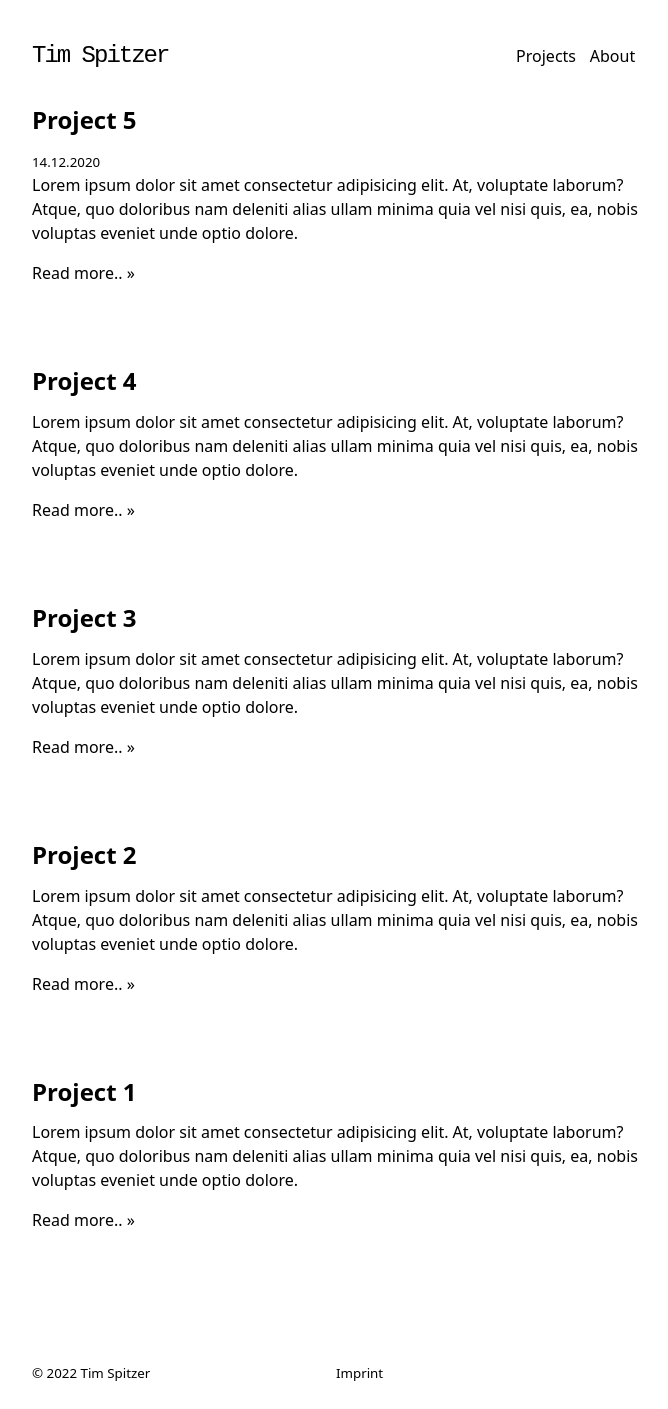
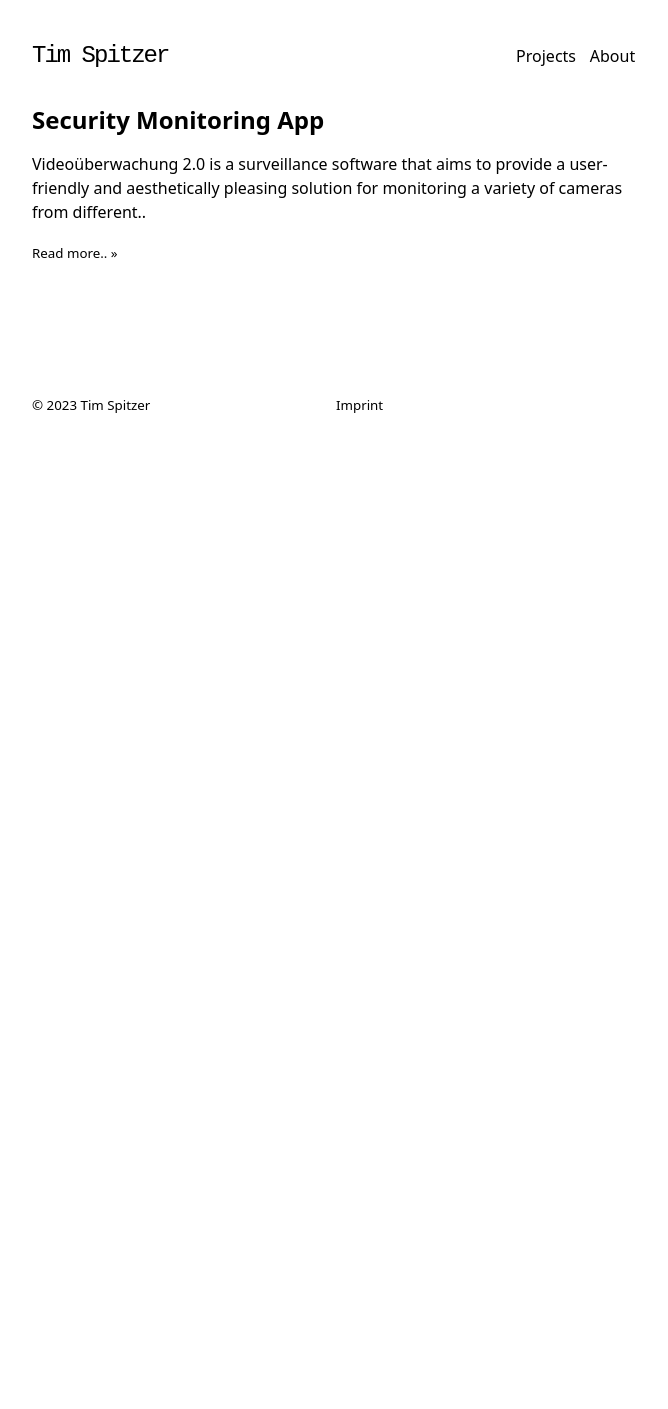
Before and after one commit to timspitzer/vanilla-portfolio, a PHP site: page /projects/ in a window 1280 px wide. Shown: the whole page, without its empty margins (304-972 px from the left). After the commit the page ends 413 px from the top, so only its background shows below. Run offline with PHP 8.4, Linux system fonts and the light colour scheme.

Commit message:
added first project

```diff
--- a/imprint/index.html
+++ b/imprint/index.html
@@ -40,7 +40,7 @@
         </main>
       </div>
       <footer>
-        <div><small>© 2022 Tim Spitzer</small></div>
+        <div><small>© 2023 Tim Spitzer</small></div>
         <div>
           <ul>
             <li>
--- a/index.html
+++ b/index.html
@@ -51,7 +51,7 @@
         </main>
       </div>
       <footer>
-        <div><small>© 2022 Tim Spitzer</small></div>
+        <div><small>© 2023 Tim Spitzer</small></div>
         <div>
           <!-- TODO: Maybe replave with social links -->
           <ul>
--- a/projects/index.html
+++ b/projects/index.html
@@ -18,77 +18,26 @@
           <nav>
             <ul>
               <li><a href="/projects/">Projects</a></li>
-
               <li><a href="/about/">About</a></li>
             </ul>
           </nav>
         </div>
         <main>
           <article>
-            <a href="/projects/project-5/">
-              <h2>Project 5</h2>
-              <time><small>14.12.2020</small></time>
+            <a href="/projects/project-1/">
+              <h1>Security Monitoring App</h1>
               <p>
-                Lorem ipsum dolor sit amet consectetur adipisicing elit. At,
-                voluptate laborum? Atque, quo doloribus nam deleniti alias ullam
-                minima quia vel nisi quis, ea, nobis voluptas eveniet unde optio
-                dolore.
+                Videoüberwachung 2.0 is a surveillance software that aims to
+                provide a user-friendly and aesthetically pleasing solution for
+                monitoring a variety of cameras from different..
               </p>
-              <p>Read more.. »</p>
-            </a>
-          </article>
-          <article>
-            <a href="/projects/project-5/">
-              <h2>Project 4</h2>
-              <p>
-                Lorem ipsum dolor sit amet consectetur adipisicing elit. At,
-                voluptate laborum? Atque, quo doloribus nam deleniti alias ullam
-                minima quia vel nisi quis, ea, nobis voluptas eveniet unde optio
-                dolore.
-              </p>
-              <p>Read more.. »</p>
-            </a>
-          </article>
-          <article>
-            <a href="/projects/project-5/">
-              <h2>Project 3</h2>
-              <p>
-                Lorem ipsum dolor sit amet consectetur adipisicing elit. At,
-                voluptate laborum? Atque, quo doloribus nam deleniti alias ullam
-                minima quia vel nisi quis, ea, nobis voluptas eveniet unde optio
-                dolore.
-              </p>
-              <p>Read more.. »</p>
-            </a>
-          </article>
-          <article>
-            <a href="/projects/project-5/">
-              <h2>Project 2</h2>
-              <p>
-                Lorem ipsum dolor sit amet consectetur adipisicing elit. At,
-                voluptate laborum? Atque, quo doloribus nam deleniti alias ullam
-                minima quia vel nisi quis, ea, nobis voluptas eveniet unde optio
-                dolore.
-              </p>
-              <p>Read more.. »</p>
-            </a>
-          </article>
-          <article>
-            <a href="/projects/project-5/">
-              <h2>Project 1</h2>
-              <p>
-                Lorem ipsum dolor sit amet consectetur adipisicing elit. At,
-                voluptate laborum? Atque, quo doloribus nam deleniti alias ullam
-                minima quia vel nisi quis, ea, nobis voluptas eveniet unde optio
-                dolore.
-              </p>
-              <p>Read more.. »</p>
+              <small>Read more.. »</small>
             </a>
           </article>
         </main>
       </div>
       <footer>
-        <div><small>© 2022 Tim Spitzer</small></div>
+        <div><small>© 2023 Tim Spitzer</small></div>
         <div>
           <ul>
             <li>
--- a/styles.css
+++ b/styles.css
@@ -5,6 +5,11 @@ a {
 
 p a {
   text-decoration: underline;
+}
+
+img {
+  margin-top: 3rem;
+  margin-bottom: 2rem;
 }
 
 body {
@@ -99,6 +104,10 @@ h6 {
 
 /* Utility classes */
 
+.img-small {
+  width: 30%;
+}
+
 .bg-color-1 {
   background-color: var(--color-1);
 }
```
Also changed, not shown: about/index.html (+6 -2 lines), projects/project-1/index.html (added, +79 -0 lines), projects/project-5/index.html (deleted, +0 -85 lines), about/images/portrait.jpg (added), projects/project-1/images/TV.webp (added).
